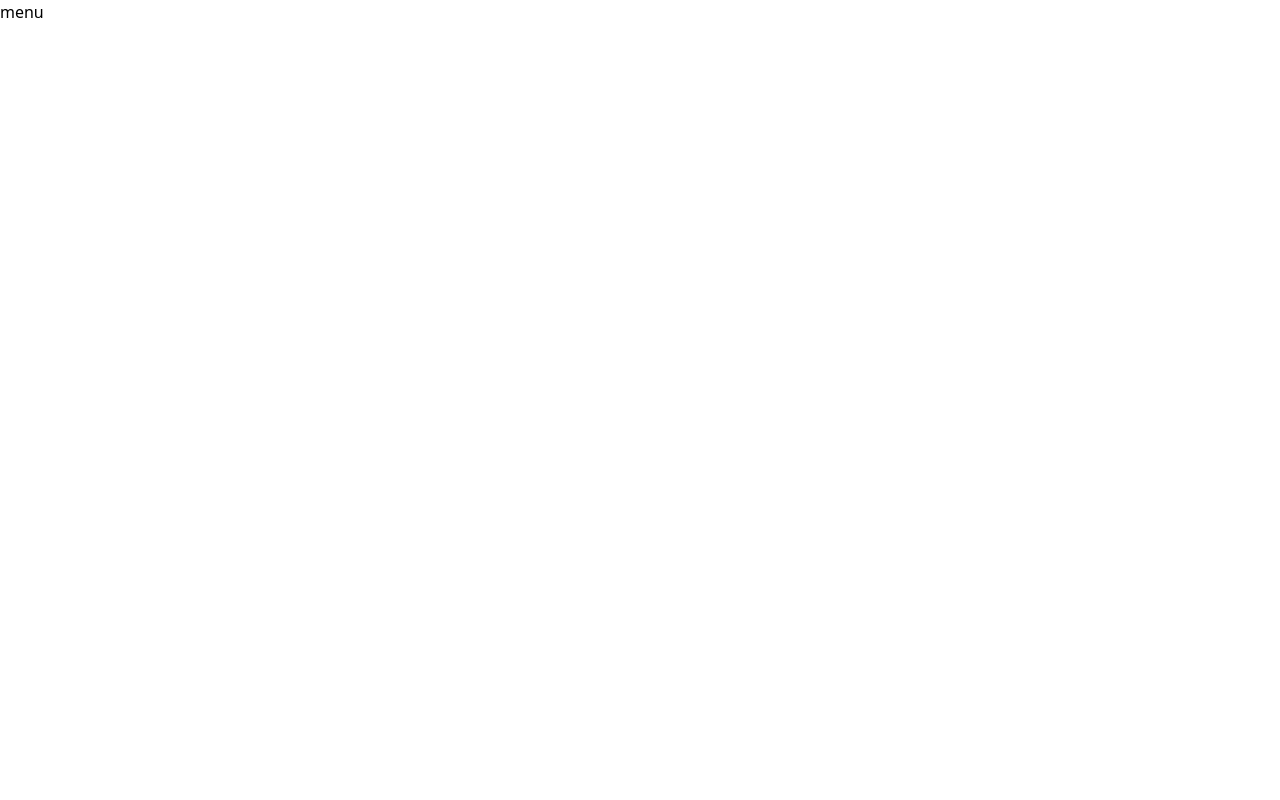
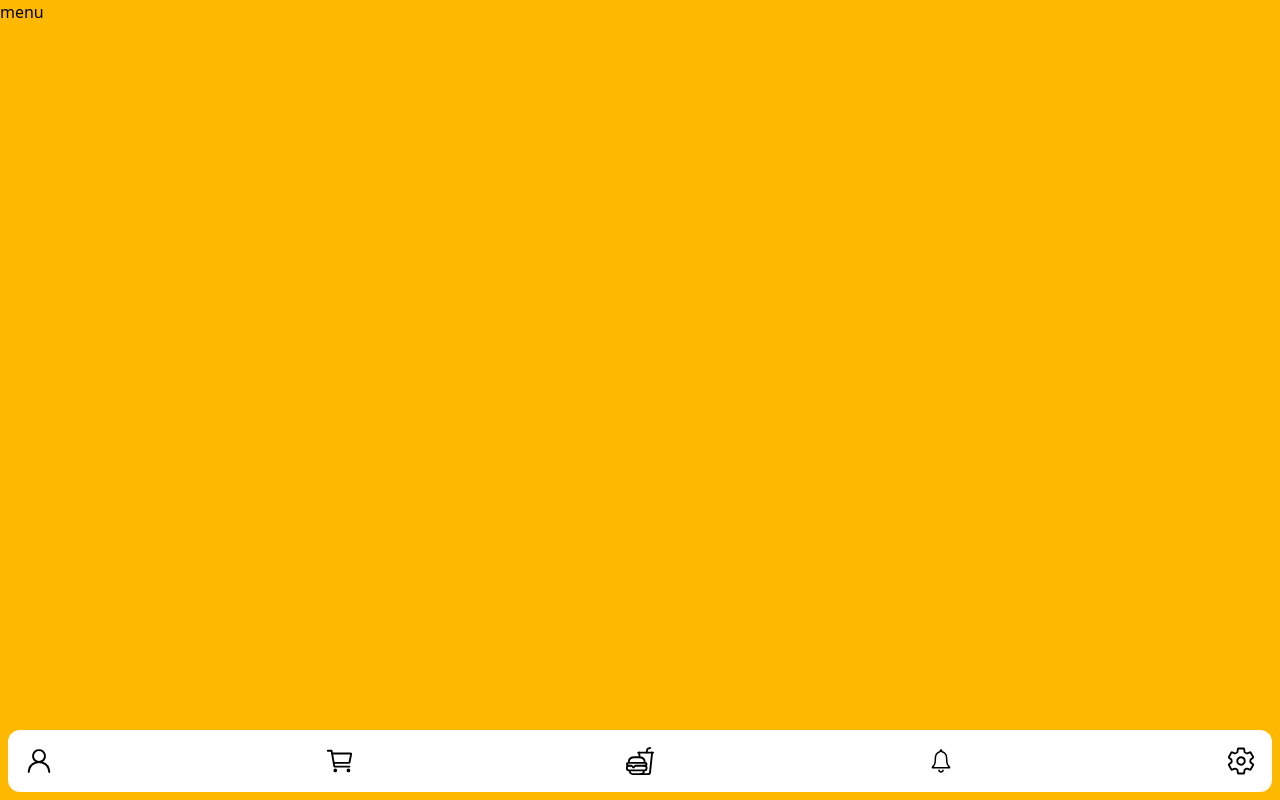
Before and after one commit to mahdibaderloo/fastfood, a React (Vite) app: page / in a window 1280 px wide. Built offline with nearby package versions, Linux system fonts and the light colour scheme.

Commit message:
add navbar

```diff
--- a/src/components/AppLayout.jsx
+++ b/src/components/AppLayout.jsx
@@ -1,9 +1,11 @@
 import { Outlet } from "react-router-dom";
+import Navbar from "./Navbar";
 
 function AppLayout() {
   return (
-    <div>
+    <div className="bg-amber-400 h-screen">
       <Outlet />
+      <Navbar />
     </div>
   );
 }
--- /dev/null
+++ b/src/components/Navbar.jsx
@@ -0,0 +1,32 @@
+import { GoPerson } from "react-icons/go";
+import { IoIosNotificationsOutline } from "react-icons/io";
+import {
+  IoCartOutline,
+  IoFastFoodOutline,
+  IoSettingsOutline,
+} from "react-icons/io5";
+import { NavLink } from "react-router-dom";
+
+function Navbar() {
+  return (
+    <nav className="flex justify-between rounded-xl bg-white fixed left-0 right-0 bottom-0 p-4 m-2">
+      <NavLink to="/dashboard">
+        <GoPerson size={30} />
+      </NavLink>
+      <NavLink to="/cart">
+        <IoCartOutline size={30} />
+      </NavLink>
+      <NavLink to="/">
+        <IoFastFoodOutline size={30} />
+      </NavLink>
+      <NavLink to="/notifications">
+        <IoIosNotificationsOutline size={30} />
+      </NavLink>
+      <NavLink to="/settings">
+        <IoSettingsOutline size={30} />
+      </NavLink>
+    </nav>
+  );
+}
+
+export default Navbar;
```
